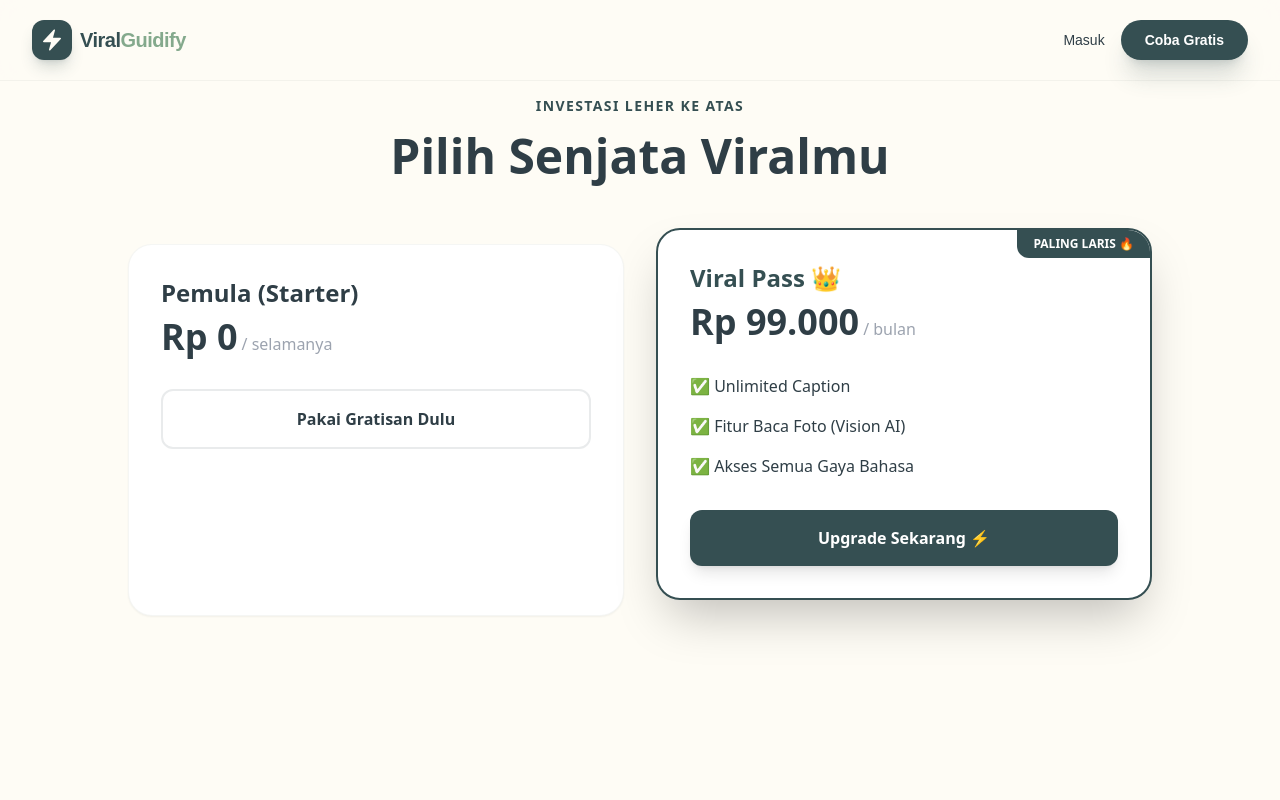
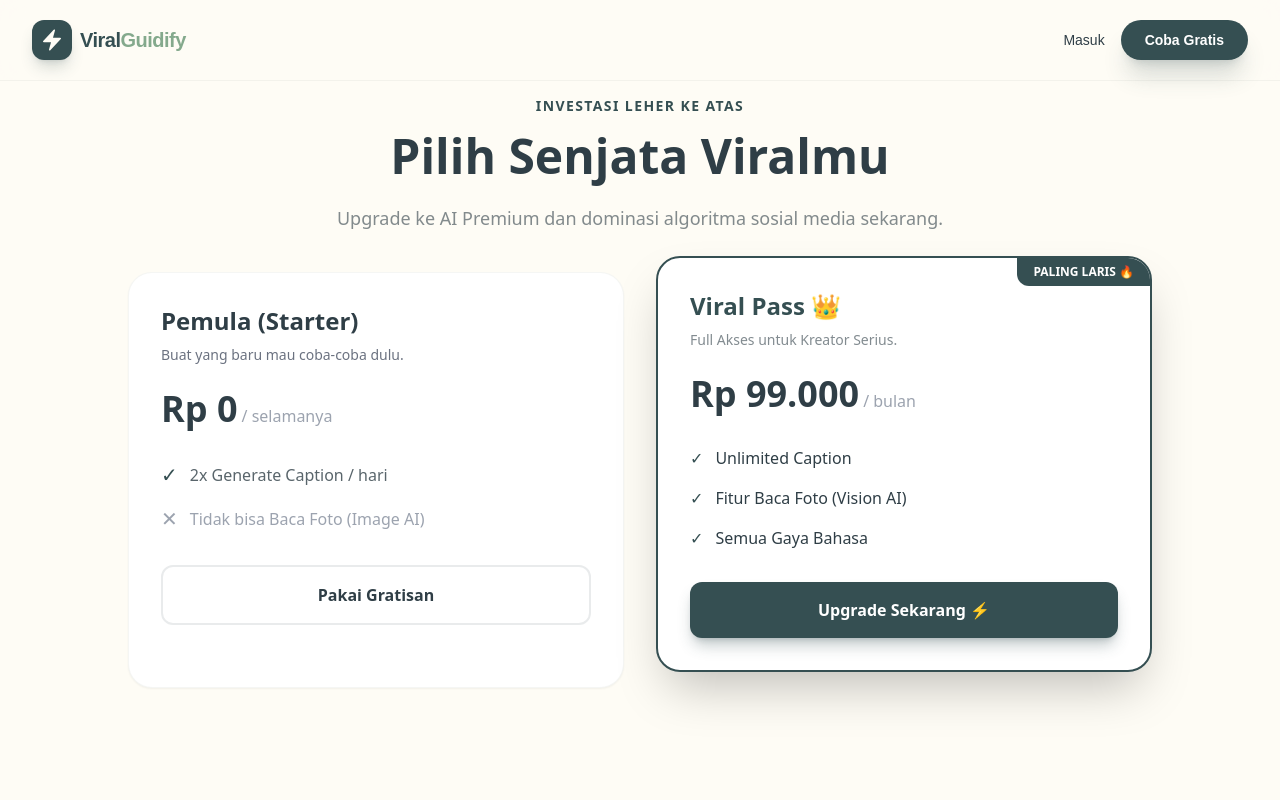
Before and after one commit to tukaoffcial27/viral-guidify, a Next.js app: page /pricing in a window 1280 px wide. Shown: the top 800 px of the page. Built offline with nearby package versions, Linux system fonts and the light colour scheme.

Commit message:
Fix login redirect to dashboard and remove pricing popup

```diff
--- a/app/auth/callback/route.ts
+++ b/app/auth/callback/route.ts
@@ -25,8 +25,18 @@ export async function GET(request: Request) {
         },
       }
     )
-    await supabase.auth.exchangeCodeForSession(code)
+
+    // Tukar kode dari email menjadi session login
+    const { error } = await supabase.auth.exchangeCodeForSession(code)
+
+    if (!error) {
+      // PERBAIKAN LOGIKA:
+      // Setelah login sukses, SELALU arahkan ke Dashboard.
+      // Jangan biarkan user nyasar ke home atau pricing lagi.
+      return NextResponse.redirect(`${origin}/dashboard`)
+    }
   }
 
-  return NextResponse.redirect(`${origin}/dashboard`)
+  // Jika gagal login, kembalikan ke halaman login
+  return NextResponse.redirect(`${origin}/login`)
 }
--- a/app/pricing/page.tsx
+++ b/app/pricing/page.tsx
@@ -3,35 +3,56 @@
 import Link from "next/link";
 
 export default function PricingPage() {
-  // LINK DOKU LANGSUNG (TES 20RB)
-  const paymentLink = "https://pay.doku.com/p-link/p/KzFonnUfSH";
+  // NANTI: Tempel Link Xendit Bapak di sini saat sudah jadi
+  // Sekarang biarkan pagar (#) dulu agar tidak error/popup aneh
+  const paymentLink = "#";
 
   return (
     <div className="min-h-screen bg-luxury-cream font-sans flex flex-col">
+
+      {/* HEADER */}
       <div className="pt-24 pb-10 text-center px-4">
-        <h2 className="text-luxury-green font-bold tracking-widest uppercase text-sm mb-4">Investasi Leher ke Atas</h2>
-        <h1 className="text-4xl md:text-5xl font-bold text-luxury-dark mb-6">Pilih Senjata Viralmu</h1>
+        <h2 className="text-luxury-green font-bold tracking-widest uppercase text-sm mb-4 animate-fade-in-up">
+          Investasi Leher ke Atas
+        </h2>
+        <h1 className="text-4xl md:text-5xl font-bold text-luxury-dark mb-6">
+          Pilih Senjata Viralmu
+        </h1>
+        <p className="text-luxury-dark/60 max-w-2xl mx-auto text-lg">
+          Upgrade ke AI Premium dan dominasi algoritma sosial media sekarang.
+        </p>
       </div>
 
+      {/* CARD PRICING */}
       <div className="flex-1 flex items-start justify-center px-4 pb-20">
         <div className="grid grid-cols-1 md:grid-cols-2 gap-8 max-w-5xl w-full">
 
-          {/* FREE PLAN */}
-          <div className="bg-white rounded-3xl p-8 border border-luxury-terracotta/20 shadow-sm">
+          {/* PAKET GRATIS */}
+          <div className="bg-white rounded-3xl p-8 border border-luxury-terracotta/20 shadow-sm hover:shadow-md transition-all">
             <h3 className="text-2xl font-bold text-luxury-dark mb-2">Pemula (Starter)</h3>
+            <p className="text-gray-500 mb-6 text-sm">Buat yang baru mau coba-coba dulu.</p>
+
             <div className="flex items-baseline gap-1 mb-8">
               <span className="text-4xl font-bold text-luxury-dark">Rp 0</span>
               <span className="text-gray-400">/ selamanya</span>
             </div>
-            <Link href="/dashboard" className="block w-full py-4 rounded-xl border-2 border-luxury-dark/10 text-luxury-dark font-bold text-center hover:bg-gray-50">
-              Pakai Gratisan Dulu
+
+            <ul className="space-y-4 mb-8 text-luxury-dark/80">
+              <li className="flex items-center gap-3"><span className="text-luxury-green text-xl">✓</span> 2x Generate Caption / hari</li>
+              <li className="flex items-center gap-3 text-gray-400"><span className="text-xl">✕</span> Tidak bisa Baca Foto (Image AI)</li>
+            </ul>
+
+            <Link href="/dashboard" className="block w-full py-4 rounded-xl border-2 border-luxury-dark/10 text-luxury-dark font-bold text-center hover:bg-gray-50 transition-colors">
+              Pakai Gratisan
             </Link>
           </div>
 
-          {/* PREMIUM PLAN */}
+          {/* PAKET PREMIUM */}
           <div className="bg-white rounded-3xl p-8 border-2 border-luxury-green shadow-2xl relative overflow-hidden transform md:-translate-y-4">
             <div className="absolute top-0 right-0 bg-luxury-green text-white text-xs font-bold px-4 py-1.5 rounded-bl-xl">PALING LARIS 🔥</div>
+
             <h3 className="text-2xl font-bold text-luxury-green mb-2">Viral Pass 👑</h3>
+            <p className="text-luxury-dark/60 mb-6 text-sm">Full Akses untuk Kreator Serius.</p>
 
             <div className="flex items-baseline gap-1 mb-8">
               <span className="text-4xl font-bold text-luxury-dark">Rp 99.000</span>
@@ -39,17 +60,18 @@ export default function PricingPage() {
             </div>
 
             <ul className="space-y-4 mb-8 text-luxury-dark">
-               <li>✅ Unlimited Caption</li>
-               <li>✅ Fitur Baca Foto (Vision AI)</li>
-               <li>✅ Akses Semua Gaya Bahasa</li>
+              <li className="flex items-center gap-3 font-medium"><span className="text-luxury-green">✓</span> Unlimited Caption</li>
+              <li className="flex items-center gap-3 font-medium"><span className="text-luxury-green">✓</span> Fitur Baca Foto (Vision AI)</li>
+              <li className="flex items-center gap-3 font-medium"><span className="text-luxury-green">✓</span> Semua Gaya Bahasa</li>
             </ul>
 
-            {/* TOMBOL LANGSUNG KE DOKU */}
+            {/* PERBAIKAN: Tombol langsung Link, tidak ada popup lagi */}
             <a
               href={paymentLink}
-              target="_blank"
+              // Jika linknya masih pagar (#), jangan buka tab baru dulu
+              target={paymentLink === "#" ? "_self" : "_blank"}
               rel="noopener noreferrer"
-              className="block w-full py-4 rounded-xl bg-luxury-green text-white font-bold text-center hover:bg-luxury-dark transition-all shadow-lg"
+              className="block w-full py-4 rounded-xl bg-luxury-green text-white font-bold text-center hover:bg-luxury-dark transition-all shadow-lg shadow-luxury-green/30 hover:-translate-y-1"
             >
               Upgrade Sekarang ⚡
             </a>
```
